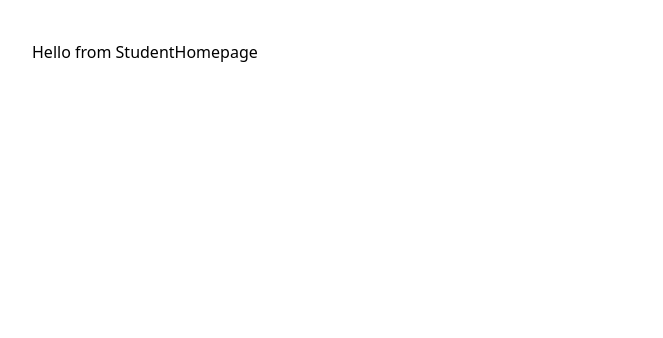
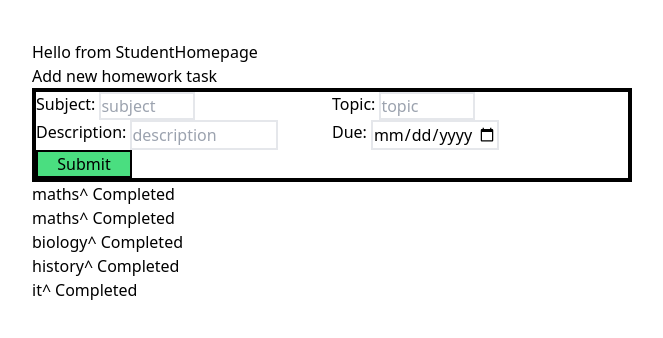
Before and after one commit to TomBirbeck/homework-helper, a React (Vite) app: page /student in a window 1280 px wide. Shown: the top 338 px of the page, without its empty margins (8-671 px from the left). Built offline with nearby package versions, Linux system fonts and the light colour scheme.

Commit message:
brought new task form and tasks into student

```diff
--- a/src/components/App/index.tsx
+++ b/src/components/App/index.tsx
@@ -1,16 +1,11 @@
-import { useState } from 'react'
 import {Routes, Route} from 'react-router-dom'
 import './App.css'
 import LoginPage from '../Login'
 import StudentHomepage from '../StudentHomepage'
 import ParentHomepage from '../ParentHomepage'
-import NewTaskForm from '../NewTaskForm'
-import Tasks from '../Tasks'
-import list from '../../data/data'
 
 
 function App() {
-  const [tasks, setTasks] = useState<Array<any>>(list)
 
   return (
     <div className="m-10">
@@ -18,8 +13,6 @@ function App() {
     <Route path="/" element={ <LoginPage/> } />
     <Route path="/student" element={ <StudentHomepage/> } />
     <Route path="/parent" element={ <ParentHomepage/>} />
-      {/* <NewTaskForm setTasks={setTasks}/>
-      <Tasks tasks={tasks}/> */}
 </Routes>
     </div>
   )
--- a/src/components/StudentHomepage/index.tsx
+++ b/src/components/StudentHomepage/index.tsx
@@ -1,6 +1,19 @@
+import { useState } from "react"
+import Tasks from "../Tasks"
+import list from "../../data/data"
+import NewTaskForm from "../NewTaskForm"
+
 const StudentHomepage = () => {
+
+  const [tasks, setTasks] = useState<Array<any>>(list)
+
+
     return(
-        <h1>Hello from StudentHomepage</h1>
+        <div>
+            <h1>Hello from StudentHomepage</h1>
+            <NewTaskForm setTasks={setTasks}/>
+            <Tasks tasks={tasks}/>
+        </div>
     )
 }
 
```
